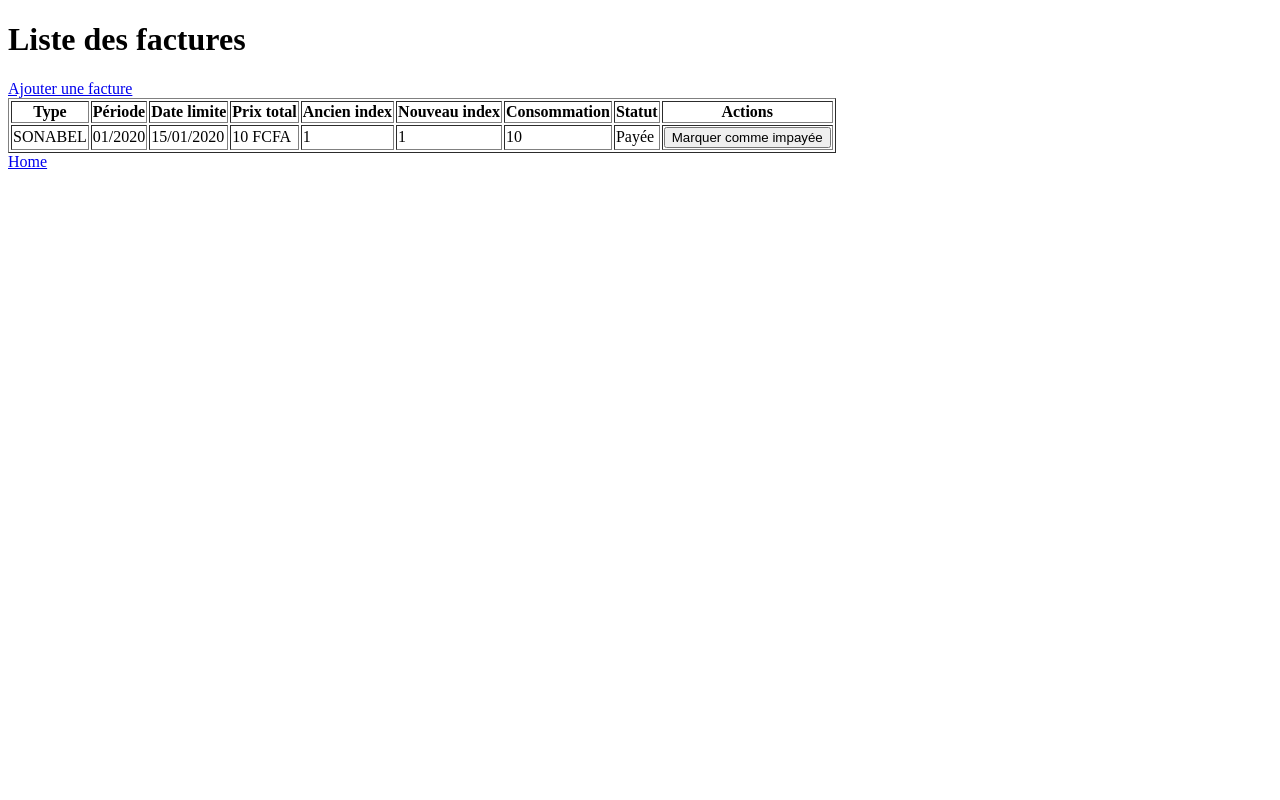
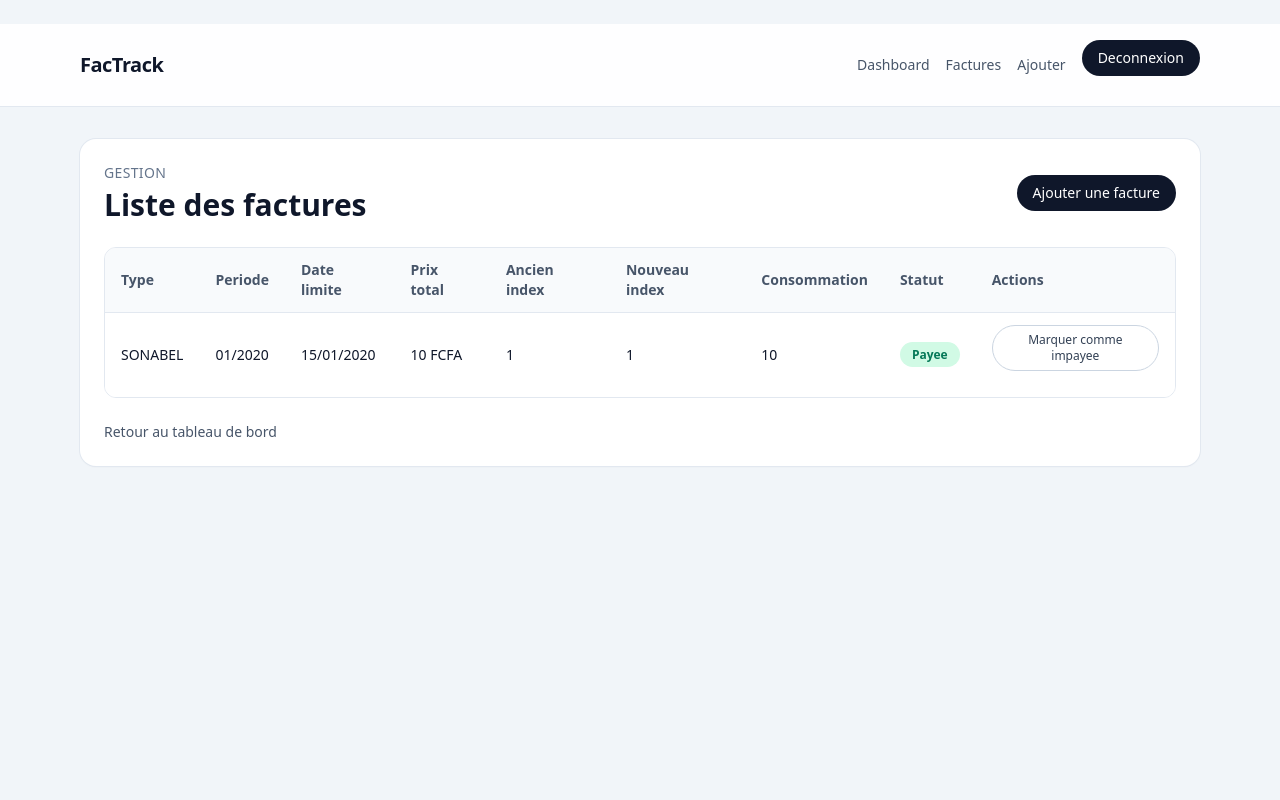
Before and after one commit to Kyrokx/FacTrack, a Django app: page /bills/ in a window 1280 px wide. Run offline with Django 5.2, Linux system fonts and the light colour scheme; a user stored in the database is signed in; tables that the repository leaves empty hold one stand-in row (values such as "Sample post"); some libraries are stand-ins or nearby versions.

Commit message:
Refactor templates to extend base layout and enhance styling for consistency

```diff
--- /dev/null
+++ b/bills/templates/base.html
@@ -0,0 +1,36 @@
+<!DOCTYPE html>
+<html lang="fr">
+<head>
+    <meta charset="UTF-8">
+    <meta name="viewport" content="width=device-width, initial-scale=1.0">
+    <title>{% block title %}FacTrack{% endblock %}</title>
+    <script src="https://cdn.tailwindcss.com"></script>
+    {% block head %}{% endblock %}
+</head>
+<body class="min-h-screen bg-slate-100 text-slate-900">
+    <nav class="border-b border-slate-200 bg-white/90 backdrop-blur">
+        <div class="mx-auto flex max-w-6xl items-center justify-between px-4 py-4">
+            <a href="{% url 'home' %}" class="text-xl font-semibold tracking-tight text-slate-900">FacTrack</a>
+            <div class="flex items-center gap-4 text-sm font-medium">
+                <a href="{% url 'home' %}" class="text-slate-600 hover:text-slate-900">Dashboard</a>
+                <a href="{% url 'bills_list' %}" class="text-slate-600 hover:text-slate-900">Factures</a>
+                <a href="{% url 'add_bills' %}" class="text-slate-600 hover:text-slate-900">Ajouter</a>
+                {% if user.is_authenticated %}
+                <form method="post" action="{% url 'logout' %}">
+                    {% csrf_token %}
+                    <button type="submit" class="rounded-full bg-slate-900 px-4 py-2 text-white transition hover:bg-slate-700">
+                        Deconnexion
+                    </button>
+                </form>
+                {% endif %}
+            </div>
+        </div>
+    </nav>
+
+    <main class="mx-auto max-w-6xl px-4 py-8">
+        {% block content %}{% endblock %}
+    </main>
+
+    {% block scripts %}{% endblock %}
+</body>
+</html>
--- a/bills/templates/bill/bills_list.html
+++ b/bills/templates/bill/bills_list.html
@@ -1,58 +1,75 @@
-<!DOCTYPE html>
-<html lang="en">
-<head>
-    <meta charset="UTF-8">
-    <meta name="viewport" content="width=device-width, initial-scale=1.0">
-    <title>Liste des factures</title>
-</head>
-<body>
-    <h1>Liste des factures</h1>
-    <a href="{% url 'add_bills' %}">Ajouter une facture</a>
+{% extends "base.html" %}
 
-    <table border="1">
-        <thead>
+{% block title %}Liste des factures - FacTrack{% endblock %}
+
+{% block content %}
+<div class="rounded-2xl bg-white p-6 shadow-sm ring-1 ring-slate-200">
+    <div class="flex flex-col gap-4 md:flex-row md:items-center md:justify-between">
+        <div>
+            <p class="text-sm font-medium uppercase tracking-wide text-slate-500">Gestion</p>
+            <h1 class="mt-1 text-3xl font-semibold text-slate-900">Liste des factures</h1>
+        </div>
+        <a href="{% url 'add_bills' %}" class="rounded-full bg-slate-900 px-4 py-2 text-sm font-medium text-white hover:bg-slate-700">
+            Ajouter une facture
+        </a>
+    </div>
+
+    <div class="mt-6 overflow-hidden rounded-xl border border-slate-200">
+        <table class="min-w-full divide-y divide-slate-200 text-sm">
+            <thead class="bg-slate-50 text-left text-slate-600">
                 <tr>
-                <th>Type</th>
-                <th>Période</th>
-                <th>Date limite</th>
-                <th>Prix total</th>
-                <th>Ancien index</th>
-                <th>Nouveau index</th>
-                <th>Consommation</th>
-                <th>Statut</th>
-                <th>Actions</th>
+                    <th class="px-4 py-3 font-semibold">Type</th>
+                    <th class="px-4 py-3 font-semibold">Periode</th>
+                    <th class="px-4 py-3 font-semibold">Date limite</th>
+                    <th class="px-4 py-3 font-semibold">Prix total</th>
+                    <th class="px-4 py-3 font-semibold">Ancien index</th>
+                    <th class="px-4 py-3 font-semibold">Nouveau index</th>
+                    <th class="px-4 py-3 font-semibold">Consommation</th>
+                    <th class="px-4 py-3 font-semibold">Statut</th>
+                    <th class="px-4 py-3 font-semibold">Actions</th>
                 </tr>
             </thead>
-        <tbody>
+            <tbody class="divide-y divide-slate-200 bg-white">
                 {% for bill in bills %}
-            <tr>
-                <td>{{ bill.type }}</td>
-                <td>{{ bill.period|date:"m/Y" }}</td>
-                <td>{{ bill.deadline|date:"d/m/Y" }}</td>
-                <td>{{ bill.price_total }} FCFA</td>
-                <td>{{ bill.previous_index }}</td>
-                <td>{{ bill.new_index }}</td>
-                <td>{{ bill.total_consumption }}</td>
-                <td>{% if bill.paid %}Payée{% else %}Impayée{% endif %}</td>
-                <td>
+                <tr class="hover:bg-slate-50">
+                    <td class="px-4 py-3 font-medium">{{ bill.type }}</td>
+                    <td class="px-4 py-3">{{ bill.period|date:"m/Y" }}</td>
+                    <td class="px-4 py-3">{{ bill.deadline|date:"d/m/Y" }}</td>
+                    <td class="px-4 py-3">{{ bill.price_total }} FCFA</td>
+                    <td class="px-4 py-3">{{ bill.previous_index }}</td>
+                    <td class="px-4 py-3">{{ bill.new_index }}</td>
+                    <td class="px-4 py-3">{{ bill.total_consumption }}</td>
+                    <td class="px-4 py-3">
+                        <span class="rounded-full px-3 py-1 text-xs font-semibold {% if bill.paid %}bg-emerald-100 text-emerald-700{% else %}bg-amber-100 text-amber-700{% endif %}">
+                            {% if bill.paid %}Payee{% else %}Impayee{% endif %}
+                        </span>
+                    </td>
+                    <td class="px-4 py-3">
                         <form method="post" action="{% url 'toggle_bill' bill.id %}">
                             {% csrf_token %}
                             {% if bill.paid %}
-                            <button type="submit">Marquer comme impayée</button>
+                                <button type="submit" class="rounded-full border border-slate-300 px-3 py-1.5 text-xs font-medium text-slate-700 hover:bg-slate-100">
+                                    Marquer comme impayee
+                                </button>
                             {% else %}
-                            <button type="submit">Marquer comme payée</button>
+                                <button type="submit" class="rounded-full border border-slate-300 px-3 py-1.5 text-xs font-medium text-slate-700 hover:bg-slate-100">
+                                    Marquer comme payee
+                                </button>
                             {% endif %}
                         </form>
                     </td>
                 </tr>
                 {% empty %}
                 <tr>
-                <td colspan="9">Aucune facture enregistrée.</td>
+                    <td colspan="9" class="px-4 py-8 text-center text-slate-500">Aucune facture enregistree.</td>
                 </tr>
                 {% endfor %}
             </tbody>
         </table>
+    </div>
 
-    <a href="{% url 'home' %}">Home</a>
-</body>
-</html>
+    <div class="mt-6">
+        <a href="{% url 'home' %}" class="text-sm font-medium text-slate-600 hover:text-slate-900">Retour au tableau de bord</a>
+    </div>
+</div>
+{% endblock %}
```
Also changed, not shown: bills/templates/bill/add_bills.html (+16 -16 lines), bills/templates/bill/index.html (+75 -47 lines), bills/templates/registration/login.html (+15 -9 lines). Lines whose indentation alone changed are shown as unchanged.
